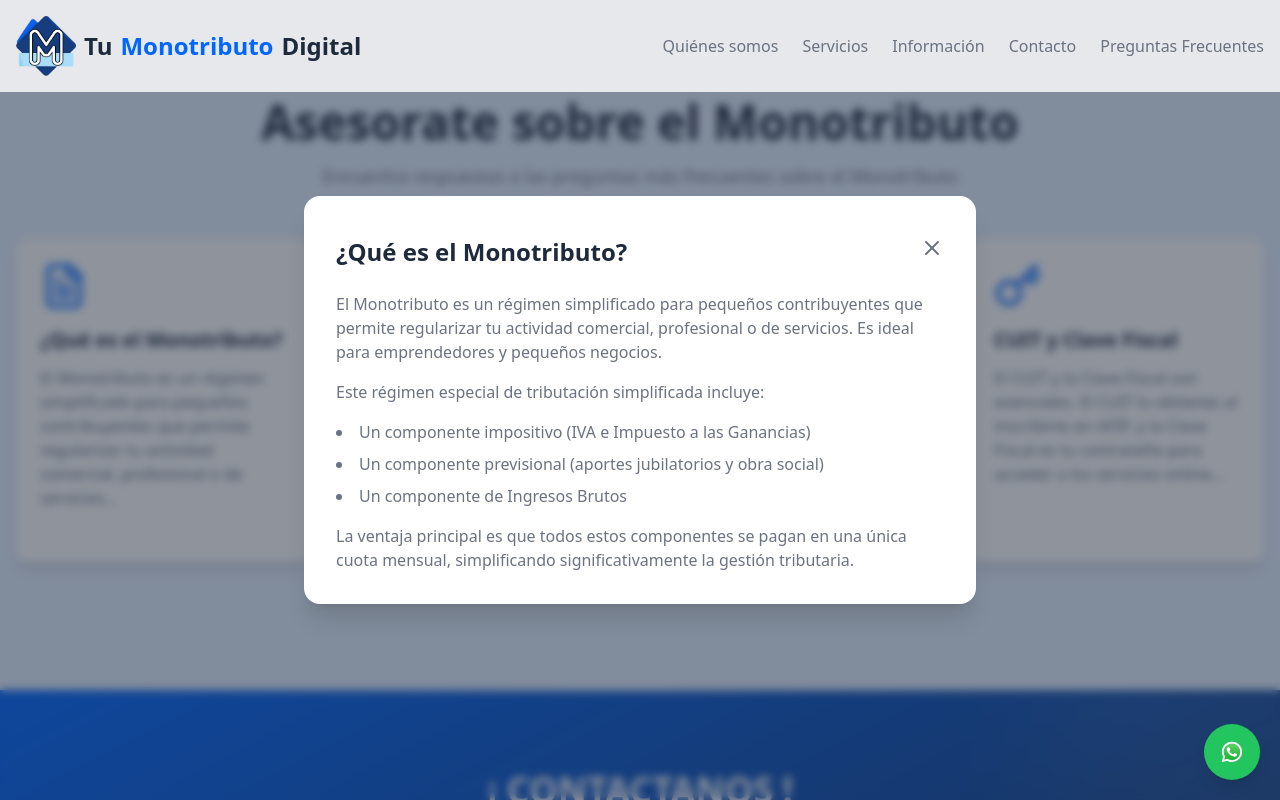
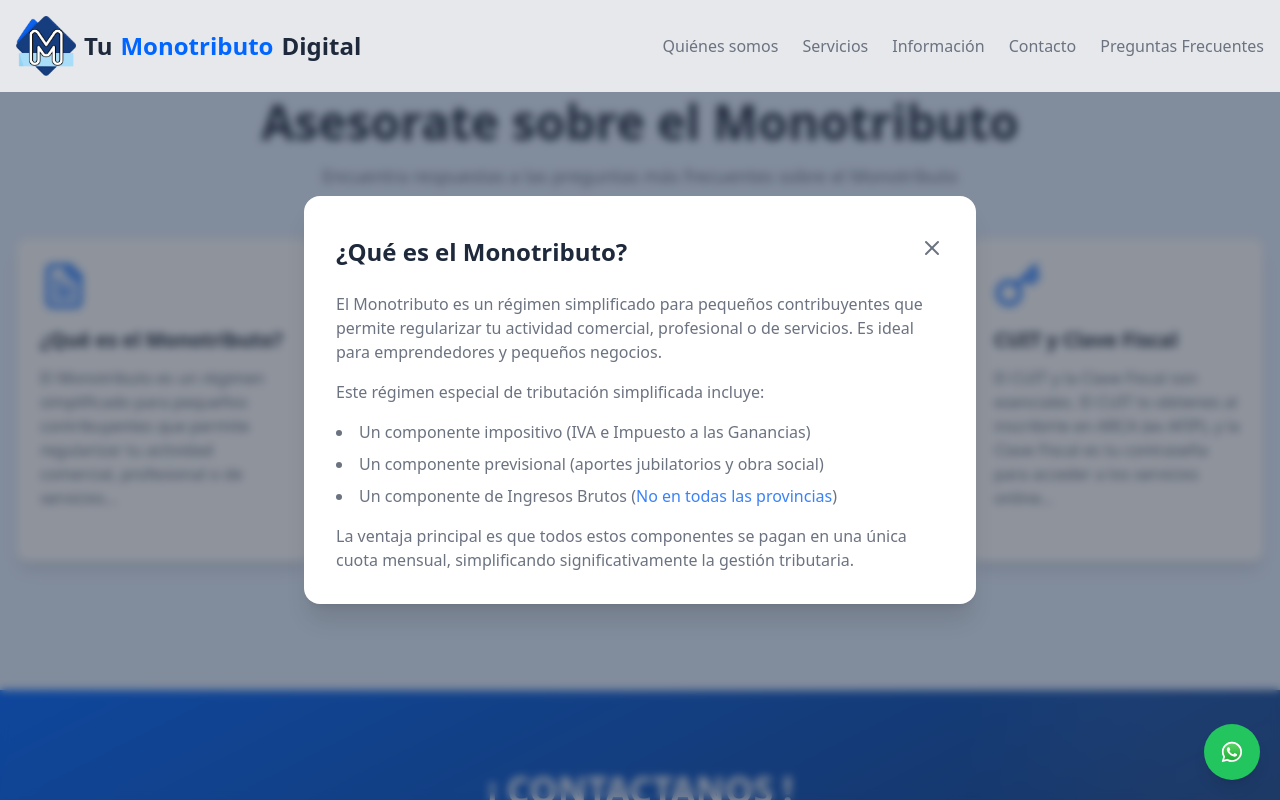
Before and after one commit to demaime/monotributo-dig-front, a Next.js app: page / in a window 1280 px wide. Both pictures are taken after a click on the element 163 px from the left and 2389 px from the top of the page. Shown: the part 1989-2789 px from the top of the page. Built offline with nearby package versions, Linux system fonts and the light colour scheme.

Commit message:
arreglos en landpge de precios y textos

```diff
--- a/src/components/home/AdvisorySection.js
+++ b/src/components/home/AdvisorySection.js
@@ -3,6 +3,7 @@ import { FileText, CheckCircle2, CreditCard, Key } from "lucide-react";
 import Modal from "../ui/Modal";
 import ScrollReveal from "../ui/ScrollReveal";
 import { motion } from "framer-motion";
+import Link from "next/link";
 
 const advisoryCards = [
   {
@@ -22,7 +23,20 @@ const advisoryCards = [
           <li>
             Un componente previsional (aportes jubilatorios y obra social)
           </li>
-          <li>Un componente de Ingresos Brutos</li>
+          <li>
+            Un componente de Ingresos Brutos (
+            <Link
+              className="text-blue-500"
+              href={
+                "https://www.argentina.gob.ar/economia/politicatributaria/armonizacion/monotributounificado"
+              }
+              target="_blank"
+              rel="noopener noreferrer"
+            >
+              No en todas las provincias
+            </Link>
+            )
+          </li>
         </ul>
         <p>
           La ventaja principal es que todos estos componentes se pagan en una
@@ -53,8 +67,8 @@ const advisoryCards = [
         </ul>
         <p>
           Es importante destacar que los límites de facturación se actualizan
-          periódicamente por la AFIP, por lo que es fundamental mantenerse
-          informado sobre los valores vigentes.
+          periódicamente por ARCA (ex AFIP), por lo que es fundamental
+          mantenerse informado sobre los valores vigentes.
         </p>
       </div>
     ),
@@ -68,15 +82,25 @@ const advisoryCards = [
       <div className="space-y-4">
         <p>
           El Monotributo incluye el pago de Ingresos Brutos como parte de su
-          composición. Este componente se paga mensualmente junto con el
-          componente impositivo y previsional.
+          composición (
+          <Link
+            className="text-blue-500"
+            href={
+              "https://www.argentina.gob.ar/economia/politicatributaria/armonizacion/monotributounificado"
+            }
+            target="_blank"
+            rel="noopener noreferrer"
+          >
+            No en todas las provincias
+          </Link>
+          )
         </p>
         <p>
           Características importantes sobre el componente de Ingresos Brutos:
         </p>
         <ul className="list-disc list-inside space-y-2">
           <li>Se encuentra incluido en la cuota mensual del monotributo</li>
-          <li>No requiere declaración jurada adicional</li>
+          <li>No requiere declaración jurada mensual (únicamente anual)</li>
           <li>El monto varía según la categoría del monotributo</li>
           <li>Se actualiza automáticamente cuando cambia la categoría</li>
         </ul>
@@ -92,7 +116,7 @@ const advisoryCards = [
   {
     title: "CUIT y Clave Fiscal",
     shortDescription:
-      "El CUIT y la Clave Fiscal son esenciales. El CUIT lo obtienes al inscribirte en AFIP, y la Clave Fiscal es tu contraseña para acceder a los servicios online...",
+      "El CUIT y la Clave Fiscal son esenciales. El CUIT lo obtienes al inscribirte en ARCA (ex AFIP), y la Clave Fiscal es tu contraseña para acceder a los servicios online...",
     fullDescription: (
       <div className="space-y-4">
         <p>
@@ -104,7 +128,7 @@ const advisoryCards = [
           Obtención del CUIT:
         </h3>
         <ul className="list-disc list-inside space-y-2">
-          <li>Inscríbete en AFIP a través de su sitio web</li>
+          <li>Inscríbete en ARCA (ex AFIP) a través de su sitio web</li>
           <li>Presenta la documentación requerida</li>
           <li>El CUIT se te asignará automáticamente</li>
           <li>Recibirás el comprobante por correo electrónico</li>
@@ -113,7 +137,7 @@ const advisoryCards = [
           Obtención de la Clave Fiscal:
         </h3>
         <ul className="list-disc list-inside space-y-2">
-          <li>Regístrate en el sistema de AFIP</li>
+          <li>Regístrate en el sistema de ARCA (ex AFIP)</li>
           <li>Elige una clave segura</li>
           <li>Configura preguntas de seguridad</li>
           <li>Activa la autenticación de dos factores (recomendado)</li>
--- a/src/pages/index.js
+++ b/src/pages/index.js
@@ -821,7 +821,7 @@ function App() {
                     Ajustamos tu categoría según tus ingresos.
                   </p>
                   <span className="text-blue-600 font-medium text-sm hover:underline">
-                    Solicitar por $5.000
+                    Solicitar por $50.000
                   </span>
                 </motion.div>
 
```
